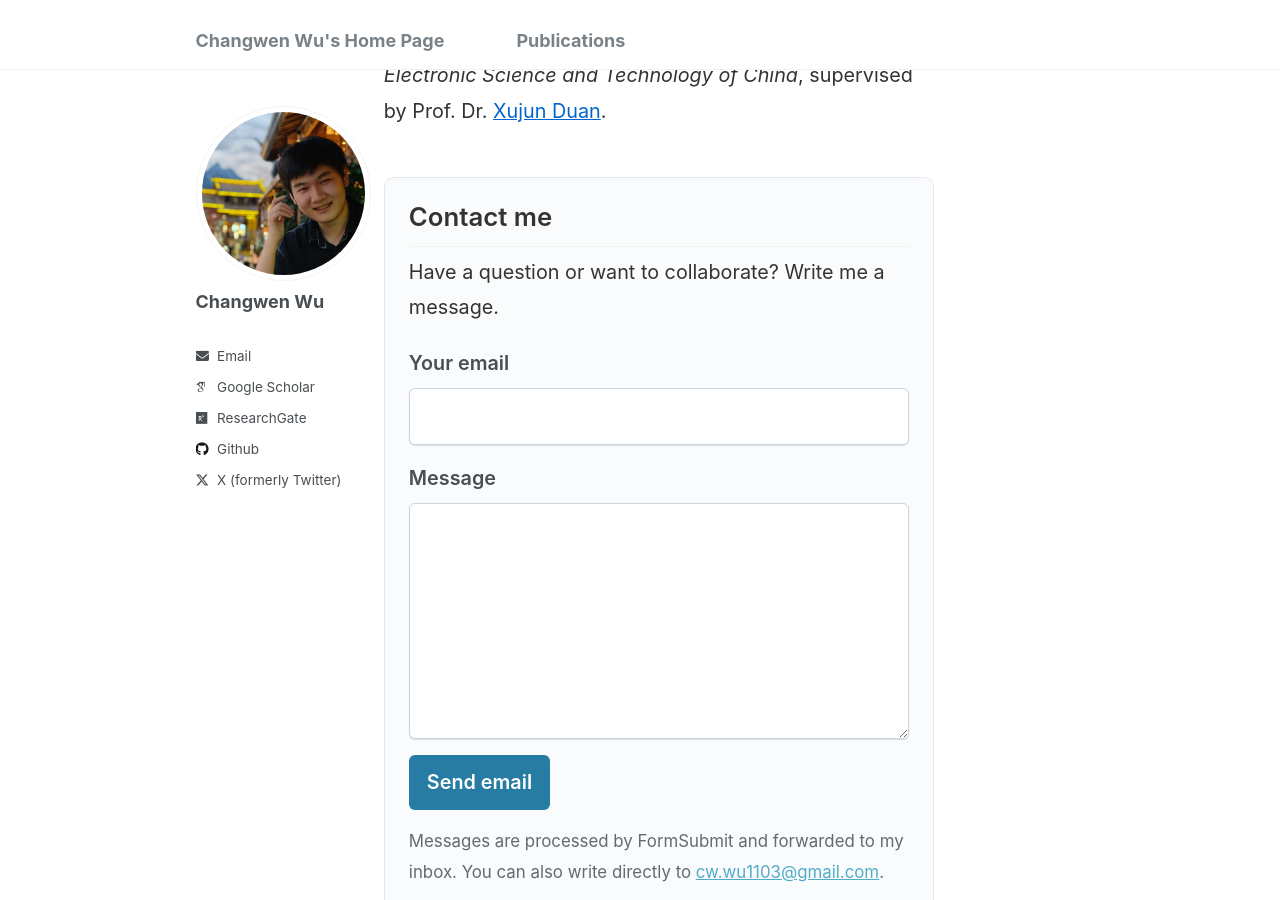
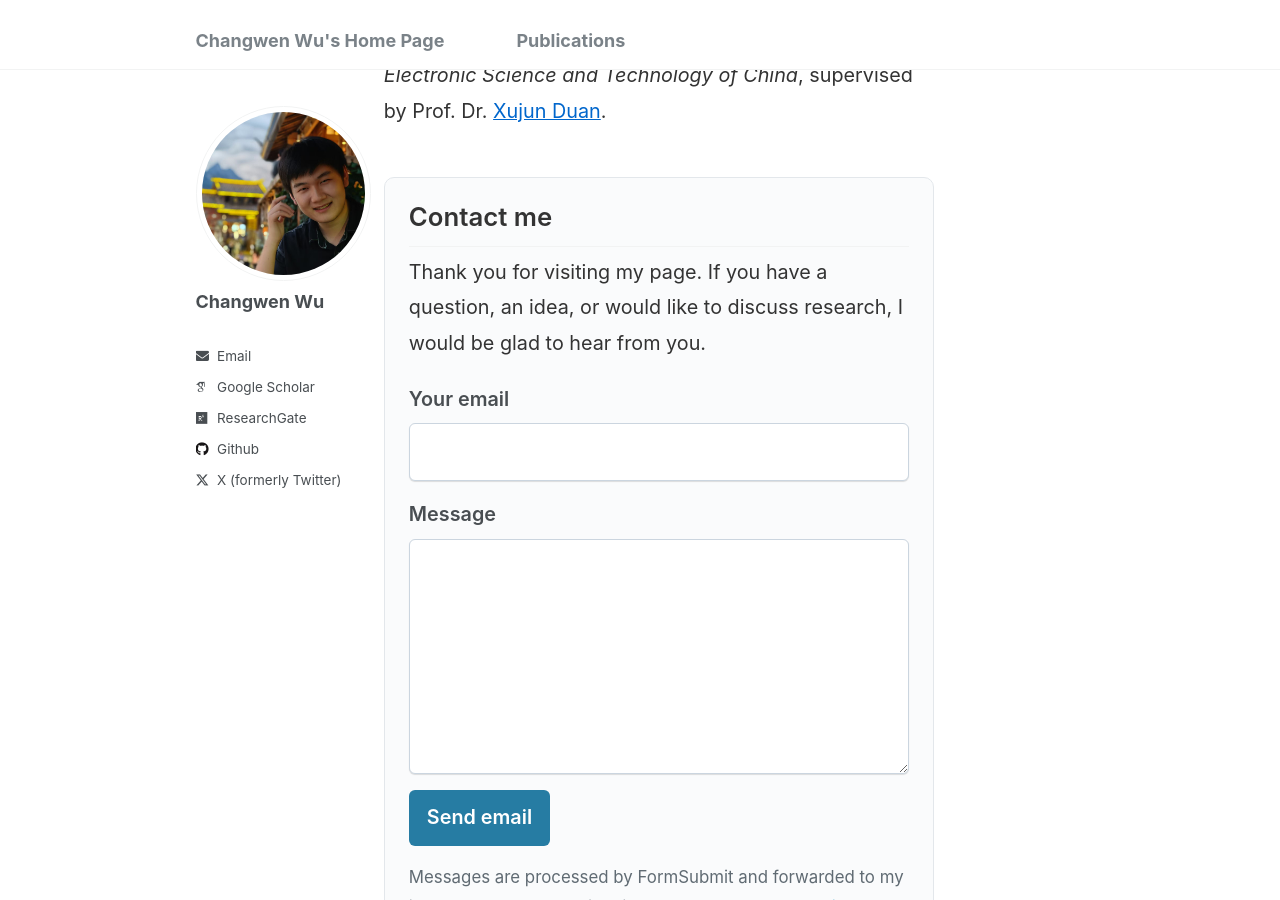
Before and after one commit to Changwen-Wu/Changwen-Wu.github.io, a Jekyll site: the page built from _pages/about.md, in a window 1280 px wide and 900 px high, scrolled down 756 px. Built offline with Jekyll 4.4.1, drawn with Linux system fonts in a browser that asks for light colours; some web fonts are replaced.

Commit message:
Make homepage contact invitation more welcoming

```diff
--- a/_pages/about.md
+++ b/_pages/about.md
@@ -34,7 +34,7 @@ redirect_from:
 
 <section id="contact" style="margin-top: 48px; padding: 24px; border: 1px solid #e3e7eb; border-radius: 10px; background: #fafbfc;">
   <h2 style="margin: 0 0 8px; font-size: 1.3em; font-weight: 600;">Contact me</h2>
-  <p style="margin: 0 0 20px;">Have a question or want to collaborate? Write me a message.</p>
+  <p style="margin: 0 0 20px;">Thank you for visiting my page. If you have a question, an idea, or would like to discuss research, I would be glad to hear from you.</p>
   <form action="https://formsubmit.co/{{ site.author.email | escape }}" method="POST">
     <input type="hidden" name="_subject" value="New message from Changwen Wu's Home Page" />
     <input type="text" name="_honey" tabindex="-1" autocomplete="off" style="display: none;" aria-hidden="true" />
```
